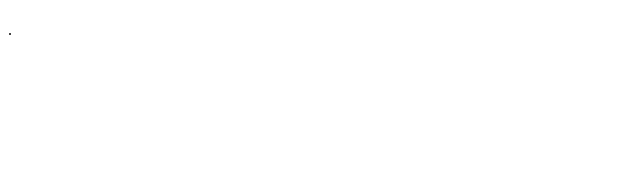
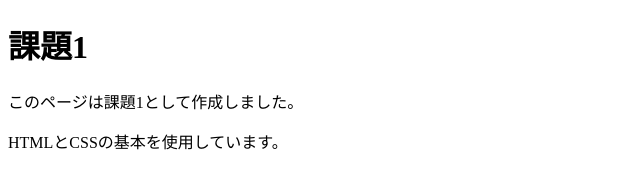
Before and after one commit to barankul/kadai, a plain HTML site: page index.html in a window 1280 px wide. Shown: the whole page, without its empty margins (0-640 px from the left). Drawn offline with Linux system fonts and the light colour scheme.

Commit message:
Update index.html

```diff
--- a/index.html
+++ b/index.html
@@ -1,10 +1,12 @@
 <!DOCTYPE html>
 <html>
 <head>
-<title>IH15 課題</title>
+<meta charset="UTF-8">
+<title>課題1</title>
 </head>
 <body>
-<h1></h1>
-<p>.</p>
+<h1>課題1</h1>
+<p>このページは課題1として作成しました。</p>
+<p>HTMLとCSSの基本を使用しています。</p>
 </body>
 </html>
```
